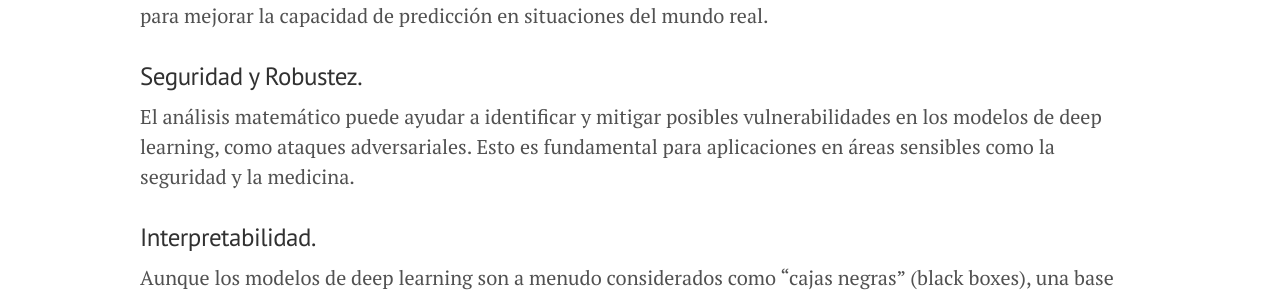
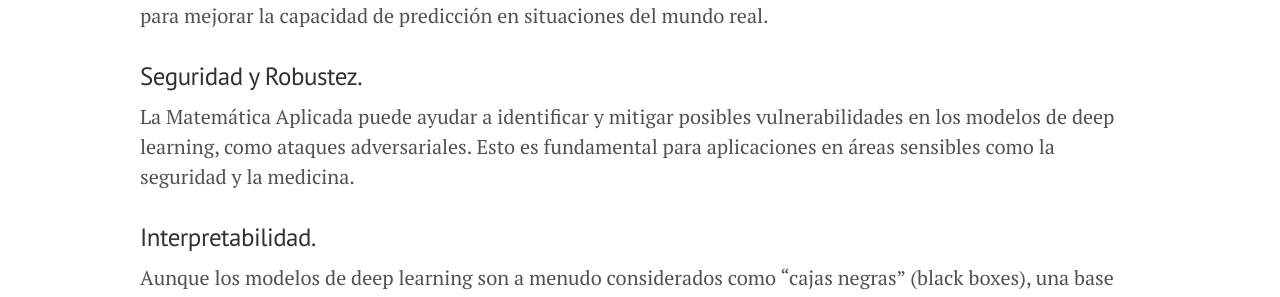
Before and after one commit to tfg-re-search/tfg-re-search.github.io, a Jekyll site: the page built from mapli/FundMatCC.md, in a window 1280 px wide and 900 px high, scrolled down 1227 px. Shown: the part 157-454 px from the top of the window. Built offline with Jekyll 4.4.1, drawn with Linux system fonts in a browser that asks for light colours; our own code applies the rules of GitHub Pages for plain Markdown files.

Commit message:
Update FundMatCC.md

```diff
--- a/mapli/FundMatCC.md
+++ b/mapli/FundMatCC.md
@@ -34,7 +34,7 @@ La Matemática Aplicada ayuda a entender cómo modelos específicos de deep lear
 
 ###  Seguridad y Robustez.
 
-El análisis matemático puede ayudar a identificar y mitigar posibles vulnerabilidades en los modelos de deep learning, como ataques adversariales. Esto es fundamental para aplicaciones en áreas sensibles como la seguridad y la medicina.
+La Matemática Aplicada puede ayudar a identificar y mitigar posibles vulnerabilidades en los modelos de deep learning, como ataques adversariales. Esto es fundamental para aplicaciones en áreas sensibles como la seguridad y la medicina.
 
 ### Interpretabilidad.
 
```
